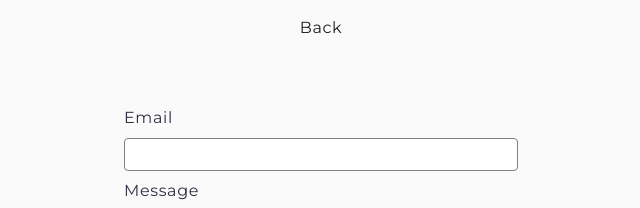
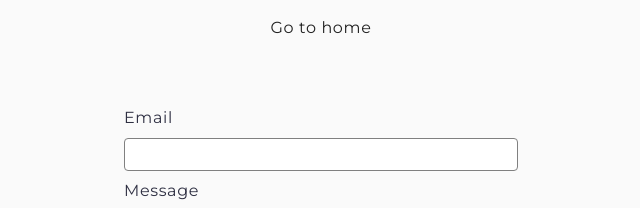
Before and after one commit to YuliiaHosteva/goit-js-hw-09, a website built with Vite: page src/2-form.html in a window 1280 px wide. Shown: the top 208 px of the page, 319-959 px from the left. Built offline with nearby package versions, Linux system fonts and the light colour scheme.

Commit message:
update.html

```diff
--- a/src/2-form.html
+++ b/src/2-form.html
@@ -18,7 +18,7 @@
       <nav>
         <ul class="nav-list">
           <li class="nav-item">
-            <a href="./index.html" class="nav-link">Back</a>
+            <a href="./index.html" class="nav-link">Go to home</a>
           </li>
         </ul>
       </nav>
```
